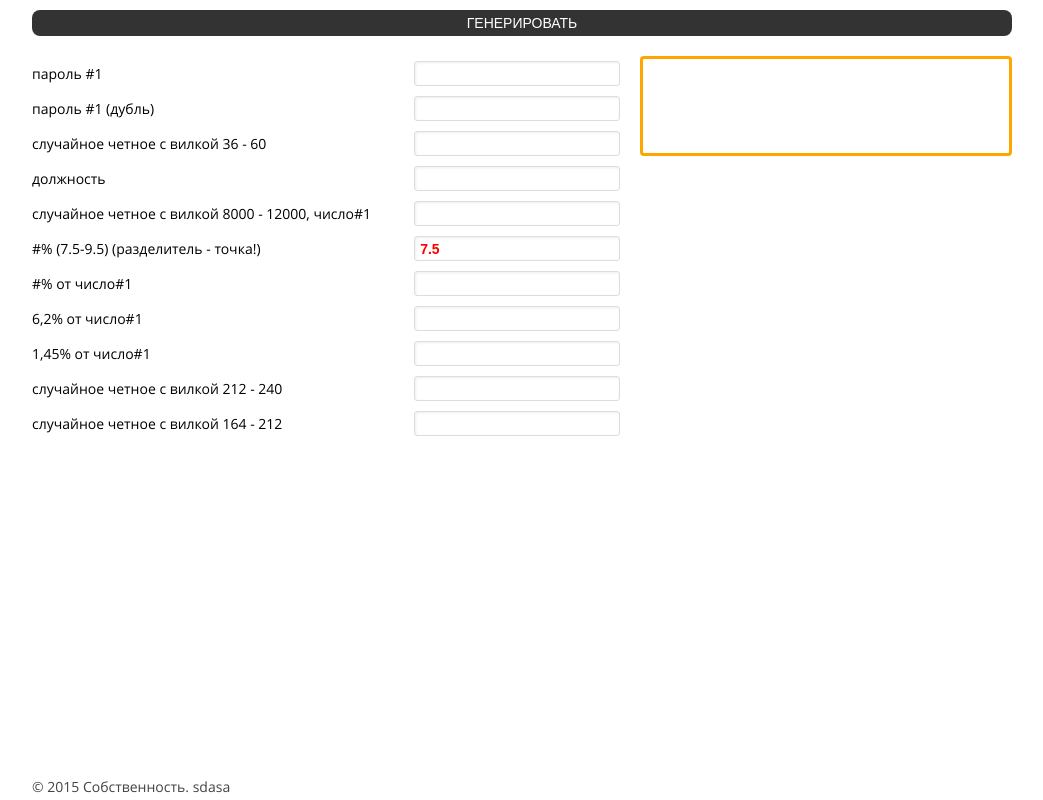
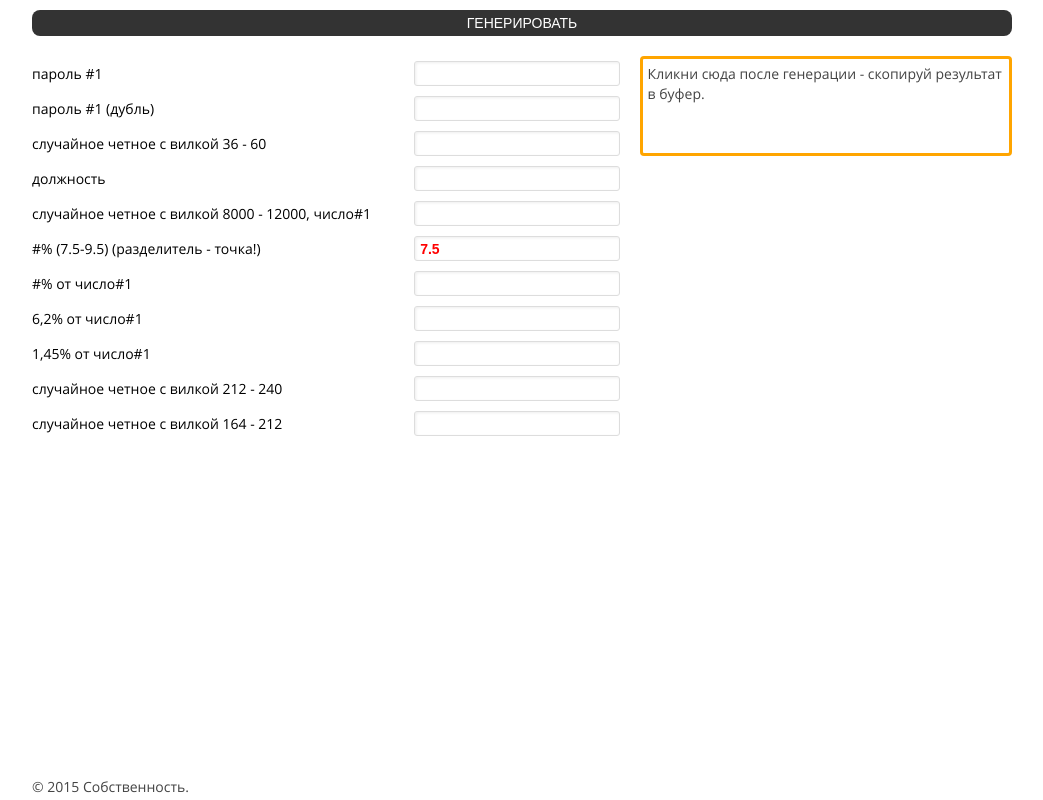
Before and after one commit to crazyyy/dims-generator, a website: page html/index.html in a window 1280 px wide. Shown: the whole page, without its empty margins (118-1161 px from the left). Drawn offline with Linux system fonts and the light colour scheme.

Commit message:
continius

```diff
--- a/assets/sass/main.scss
+++ b/assets/sass/main.scss
@@ -82,8 +82,9 @@ section {
 
     @extend .clearfix;
     table {
+      float: left;
+
       width: 60%;
-      float: left;
       td {
         width: 65%;
         padding: 5px 0;
@@ -113,13 +114,18 @@ section {
       }
     }
     .resulblock {
+      line-height: 1.4;
+
+      float: right;
+
       width: 38%;
       min-height: 100px;
-      float: right;
+      padding: 5px;
+
+      cursor: pointer;
+
       border: 3px solid orange;
-      padding: 5px;
       border-radius: 4px;
-      line-height: 1.4;
     }
   }
 }
@@ -131,7 +137,6 @@ footer {
   width: 100%;
   height: $footer;
   margin: $footer_margin auto 0;
-
   .mainfooter {
     width: $width;
     height: 100%;
--- a/html/index.html
+++ b/html/index.html
@@ -72,8 +72,8 @@
               <td><input type="text" name="number-10" id="number-10" value=""></td>
             </tr>
           </table>
-          <div class="resulblock" id="resulblock">
-
+          <div class="resulblock">
+            Кликни сюда после генерации - скопируй результат в буфер.
           </div>
           <!-- /.resulblock -->
           </form>
@@ -91,7 +91,6 @@
         <!-- copyright -->
         <p class="copyright">
             © 2015 Собственность.
-            <span class="acope">sdasa</span>
         </p>
         <!-- /copyright -->
     </div>
```
Also changed, not shown: html/css/main.css.
